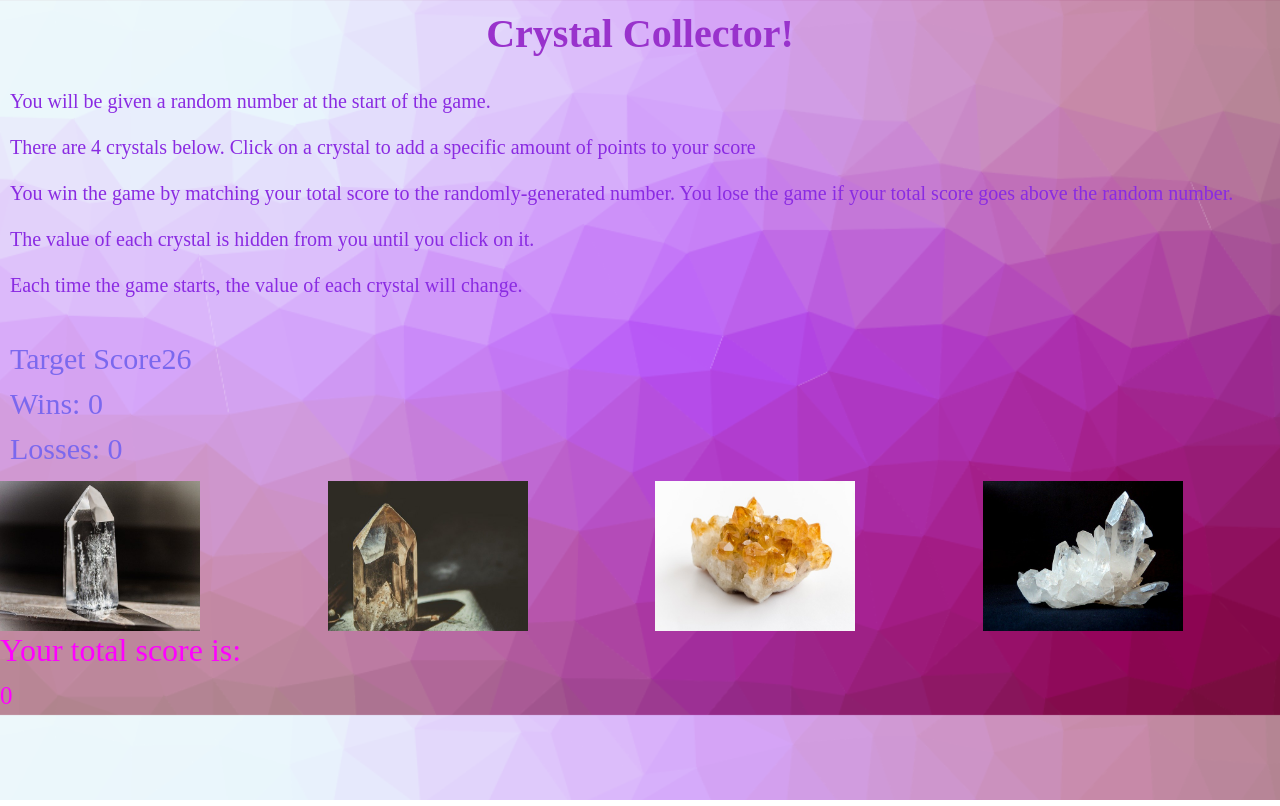
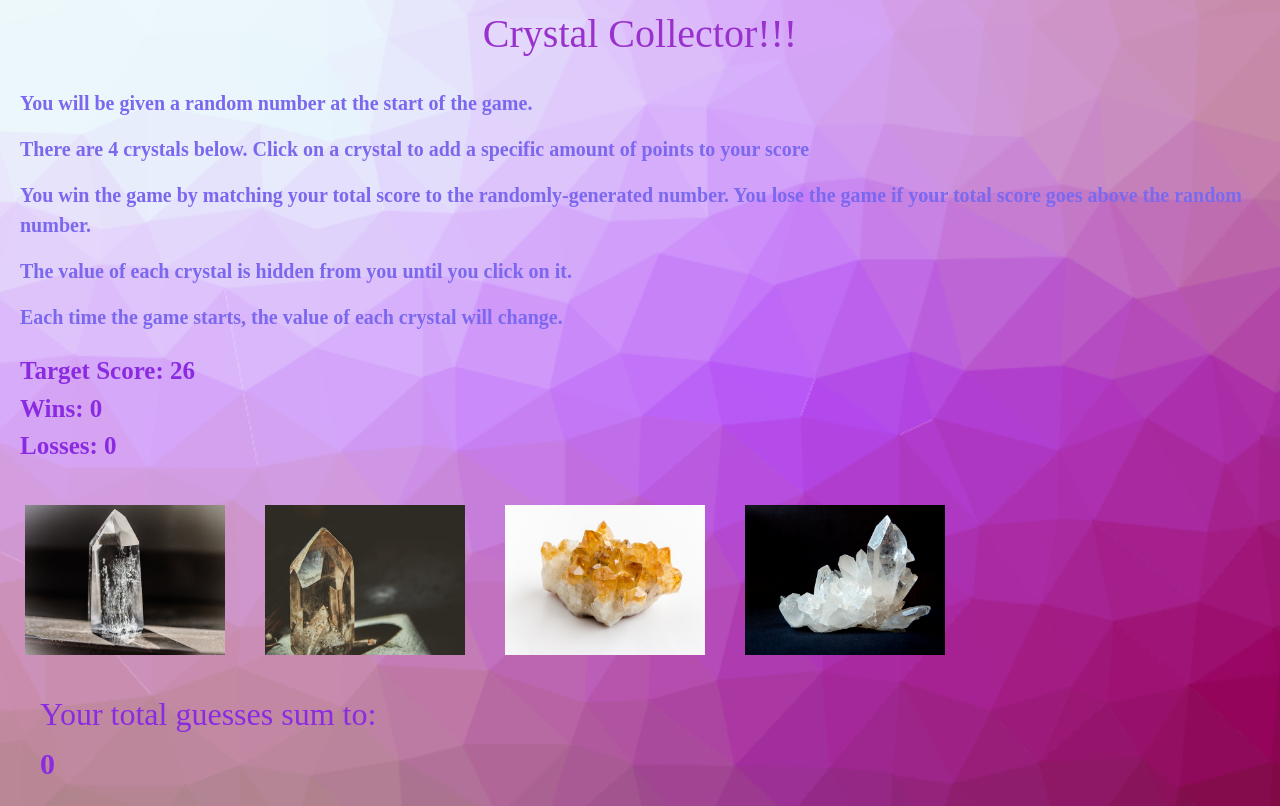
Before and after one commit to KATreadwell/unit-4-game, a plain HTML site: page index.html in a window 1280 px wide. Drawn offline with nearby package versions, Linux system fonts and the light colour scheme; a web font is replaced by a local one.

Commit message:
done, extra special thanks to my tutor Jacob who taugh me each method!

```diff
--- a/assets/css/style.css
+++ b/assets/css/style.css
@@ -1,42 +1,41 @@
 body{
     background-image: url("../images/cool-background.png");
     background-size: cover;
-}
-
-body{
     font-family: 'GlacialIndifferenceRegular';
-    font-style: normal;
+    font-weight: bold;
 }
 
 h1{
     color: darkorchid;
-    font-weight: bold;
     padding: 10px;
     text-align: center;
 }
 
 .instructions{
-    color: blueviolet;
+    color: mediumslateblue;
     font-size: 20px;
-    padding: 10px;
+    margin: 20px;
 }
 
 .guessTally{
-    color: mediumslateblue;
-    font-size: 30px;
-    padding: 10px;
+    color: blueviolet;
+    font-size: 25px;
+    margin: 20px;
 }
 
-.score{
-    color: magenta;
-    font-size: 25px;
+.crystals{
+    margin: 20px;
+    width: auto;
 }
 
 .pic{
     width: 200px;
     height: 150px;
+    margin: 20px;
 }
 
-.crystals{
-    flex-direction: row;
+.score{
+    margin: 20px;
+    color: blueviolet;
+    font-size: 30px;
 }
--- a/index.html
+++ b/index.html
@@ -11,7 +11,7 @@
 
 <body>
     <header>
-    <h1>Crystal Collector!</h1>
+    <h1>Crystal Collector!!!</h1>
     </header>
 
     <div class="instructions">
@@ -29,36 +29,25 @@
     </div>
     <div class="guessTally">
         <div row>
-            <div col 6="targetScore">Target Score<span id="targetNo"></span></div>
+            <div col 6="targetScore">Target Score: <span id="targetNo"></span></div>
             <div col 6="tally">
-                <div id="Wins">Wins: <span id="winsNo"></span></div>
-                <div id="Losses">Losses: <span id="lossesNo"></span></div>
+                <div id="wins">Wins: <span id="winsNo"></span></div>
+                <div id="losses">Losses: <span id="lossesNo"></span></div>
             </div>
         </div>
     </div>
     <div class="crystals">
         <div class="row">
-            <div class="col-3">
-                <img src="./assets/images/crystal1.jpg" class="pic">
-            </div>
-            <div class="col-3">
-                <img src="./assets/images/crystal2.jpg" class="pic">
-            </div>
-            <div class="col-3">
-                <img src="./assets/images/crystal3.jpg" class="pic">
-            </div>
-            <div class="col-3">
-                <img src="./assets/images/crystal4.jpg" class="pic">
-            </div>
+            <img src="./assets/images/crystal1.jpg" class="pic">
+            <img src="./assets/images/crystal2.jpg" class="pic">
+            <img src="./assets/images/crystal3.jpg" class="pic">
+            <img src="./assets/images/crystal4.jpg" class="pic">
+        </div>
+        <div class="score">
+            <h2>Your total guesses sum to: </h2>
+            <div id="score"></div>
         </div>
     </div>
-    <div class="score">
-        <h2>Your total score is: </h2>
-        <div id="score"></div>
-    </div>
-
-
-
 
 
 </body>
```
